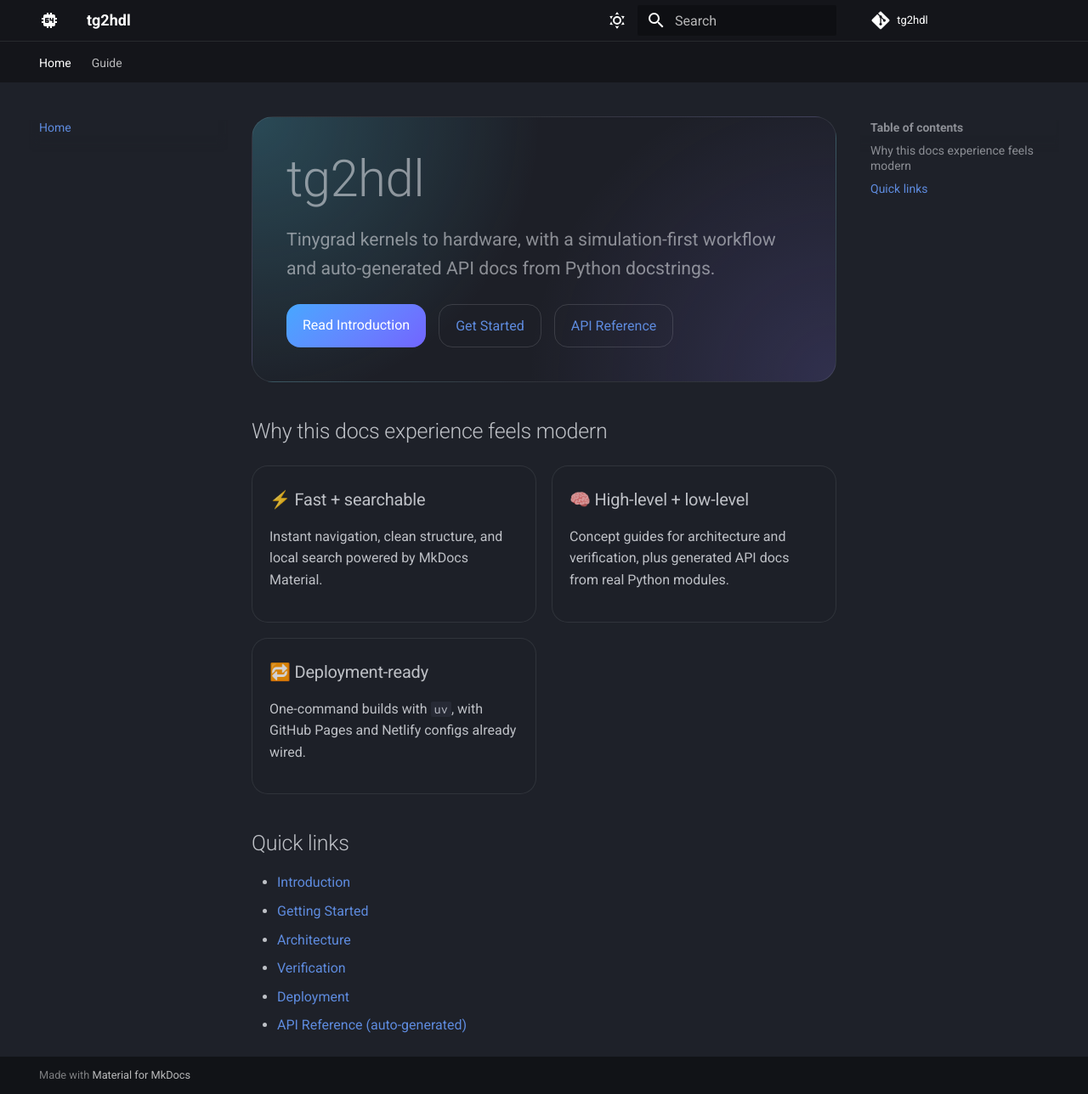
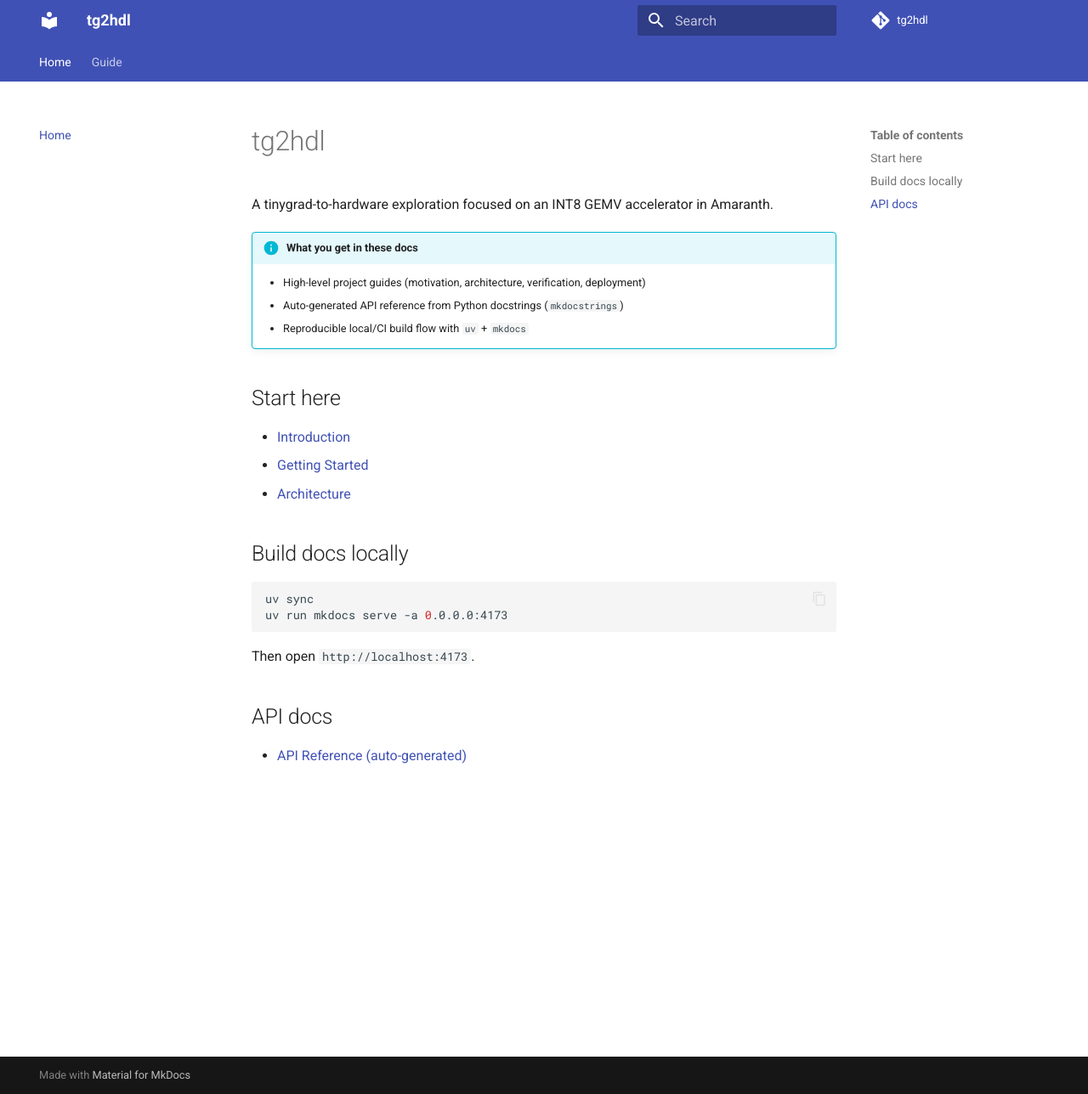
Before and after one commit to Ferryistaken/tg2hdl, an MkDocs documentation site: the page built from docs/index.md, in a window 1280 px wide and 1288 px high. Shown: the whole window at 85% size. Built offline with MkDocs 1.6.1 and Material for MkDocs 9.7.7, drawn with Linux system fonts in a browser that asks for light colours.

Commit message:
Use off-the-shelf MkDocs Material theme without custom CSS

````diff
--- a/docs/index.md
+++ b/docs/index.md
@@ -1,37 +1,27 @@
-<div class="tg-hero">
-  <h1>tg2hdl</h1>
-  <p class="tg-subtitle">
-    Tinygrad kernels to hardware, with a simulation-first workflow and auto-generated API docs from Python docstrings.
-  </p>
-  <div class="tg-actions">
-    <a class="tg-btn tg-btn--primary" href="guide/introduction/">Read Introduction</a>
-    <a class="tg-btn" href="guide/getting-started/">Get Started</a>
-    <a class="tg-btn" href="guide/api-reference/">API Reference</a>
-  </div>
-</div>
+# tg2hdl
 
-## Why this docs experience feels modern
+A tinygrad-to-hardware exploration focused on an INT8 GEMV accelerator in Amaranth.
 
-<div class="tg-grid">
-  <div class="tg-card">
-    <h3>⚡ Fast + searchable</h3>
-    <p>Instant navigation, clean structure, and local search powered by MkDocs Material.</p>
-  </div>
-  <div class="tg-card">
-    <h3>🧠 High-level + low-level</h3>
-    <p>Concept guides for architecture and verification, plus generated API docs from real Python modules.</p>
-  </div>
-  <div class="tg-card">
-    <h3>🔁 Deployment-ready</h3>
-    <p>One-command builds with <code>uv</code>, with GitHub Pages and Netlify configs already wired.</p>
-  </div>
-</div>
+!!! info "What you get in these docs"
+    - High-level project guides (motivation, architecture, verification, deployment)
+    - Auto-generated API reference from Python docstrings (`mkdocstrings`)
+    - Reproducible local/CI build flow with `uv` + `mkdocs`
 
-## Quick links
+## Start here
 
 - [Introduction](guide/introduction.md)
 - [Getting Started](guide/getting-started.md)
 - [Architecture](guide/architecture.md)
-- [Verification](guide/verification.md)
-- [Deployment](guide/deployment.md)
+
+## Build docs locally
+
+```bash
+uv sync
+uv run mkdocs serve -a 0.0.0.0:4173
+```
+
+Then open `http://localhost:4173`.
+
+## API docs
+
 - [API Reference (auto-generated)](guide/api-reference.md)
--- a/docs/stylesheets/extra.css
+++ /dev/null
@@ -1,84 +0,0 @@
-:root {
-  --tg-accent: #58e1ff;
-  --tg-accent-2: #8b7dff;
-}
-
-.md-header {
-  backdrop-filter: blur(10px);
-  background: color-mix(in srgb, var(--md-default-bg-color) 82%, transparent);
-  border-bottom: 1px solid color-mix(in srgb, var(--md-default-fg-color) 12%, transparent);
-}
-
-.md-main__inner {
-  margin-top: 1rem;
-}
-
-.tg-hero {
-  position: relative;
-  overflow: hidden;
-  border: 1px solid color-mix(in srgb, var(--md-default-fg-color) 12%, transparent);
-  border-radius: 1.25rem;
-  padding: 2rem;
-  background:
-    radial-gradient(circle at 0% 0%, color-mix(in srgb, var(--tg-accent) 22%, transparent) 0, transparent 45%),
-    radial-gradient(circle at 100% 100%, color-mix(in srgb, var(--tg-accent-2) 18%, transparent) 0, transparent 48%),
-    color-mix(in srgb, var(--md-default-bg-color) 90%, #0d1017 10%);
-}
-
-.tg-hero h1 {
-  margin-top: 0;
-  margin-bottom: .5rem;
-  font-size: clamp(1.9rem, 5vw, 3rem);
-  line-height: 1.1;
-}
-
-.tg-subtitle {
-  max-width: 52ch;
-  color: var(--md-default-fg-color--light);
-  font-size: 1.06rem;
-}
-
-.tg-actions {
-  display: flex;
-  flex-wrap: wrap;
-  gap: .75rem;
-  margin-top: 1.25rem;
-}
-
-.tg-btn {
-  display: inline-block;
-  border-radius: .8rem;
-  padding: .58rem .95rem;
-  border: 1px solid color-mix(in srgb, var(--md-default-fg-color) 18%, transparent);
-  transition: all .2s ease;
-}
-
-.tg-btn:hover {
-  transform: translateY(-1px);
-  border-color: color-mix(in srgb, var(--tg-accent) 50%, white 10%);
-}
-
-.tg-btn--primary {
-  background: linear-gradient(135deg, color-mix(in srgb, var(--tg-accent) 40%, #3a80ff 60%), color-mix(in srgb, var(--tg-accent-2) 48%, #5a4dff 52%));
-  border: 0;
-  color: #fff !important;
-}
-
-.tg-grid {
-  display: grid;
-  gap: .9rem;
-  grid-template-columns: repeat(auto-fit, minmax(220px, 1fr));
-  margin-top: 1.15rem;
-}
-
-.tg-card {
-  border-radius: .95rem;
-  border: 1px solid color-mix(in srgb, var(--md-default-fg-color) 12%, transparent);
-  padding: 1rem;
-  background: color-mix(in srgb, var(--md-default-bg-color) 95%, #0d1017 5%);
-}
-
-.tg-card h3 {
-  margin-top: .2rem;
-  margin-bottom: .4rem;
-}
--- a/mkdocs.yml
+++ b/mkdocs.yml
@@ -13,16 +13,9 @@
   .vitepress/
   .vitepress/**
 
-extra_css:
-  - stylesheets/extra.css
-
 theme:
   name: material
-  icon:
-    logo: material/cpu-64-bit
   features:
-    - navigation.instant
-    - navigation.tracking
     - navigation.tabs
     - navigation.sections
     - navigation.top
@@ -30,18 +23,12 @@
     - search.suggest
     - search.highlight
   palette:
+    - scheme: default
+      primary: indigo
+      accent: indigo
     - scheme: slate
-      toggle:
-        icon: material/weather-sunny
-        name: Switch to light mode
-      primary: black
-      accent: cyan
-    - scheme: default
-      toggle:
-        icon: material/weather-night
-        name: Switch to dark mode
       primary: indigo
-      accent: deep purple
+      accent: indigo
 
 plugins:
   - search
@@ -53,8 +40,6 @@
 
 markdown_extensions:
   - admonition
-  - attr_list
-  - md_in_html
   - pymdownx.superfences
   - pymdownx.highlight
   - pymdownx.inlinehilite
````
